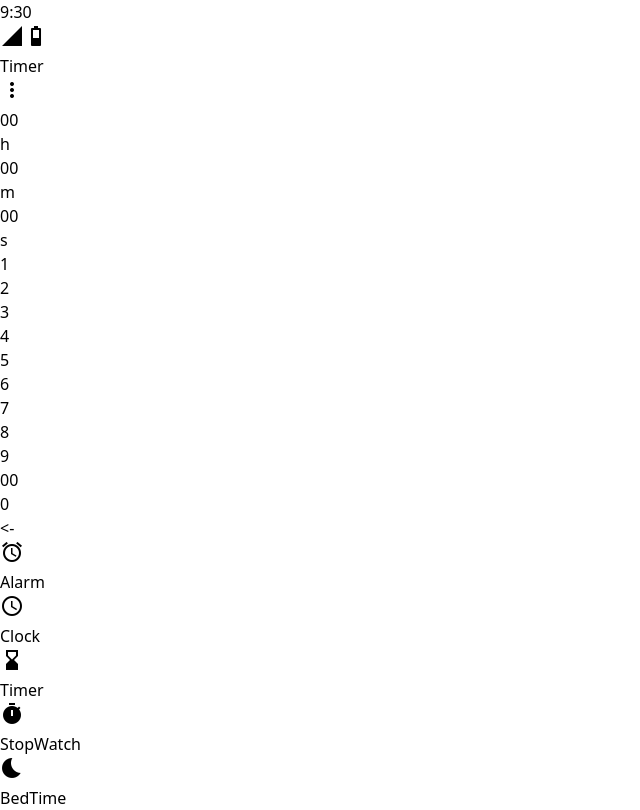
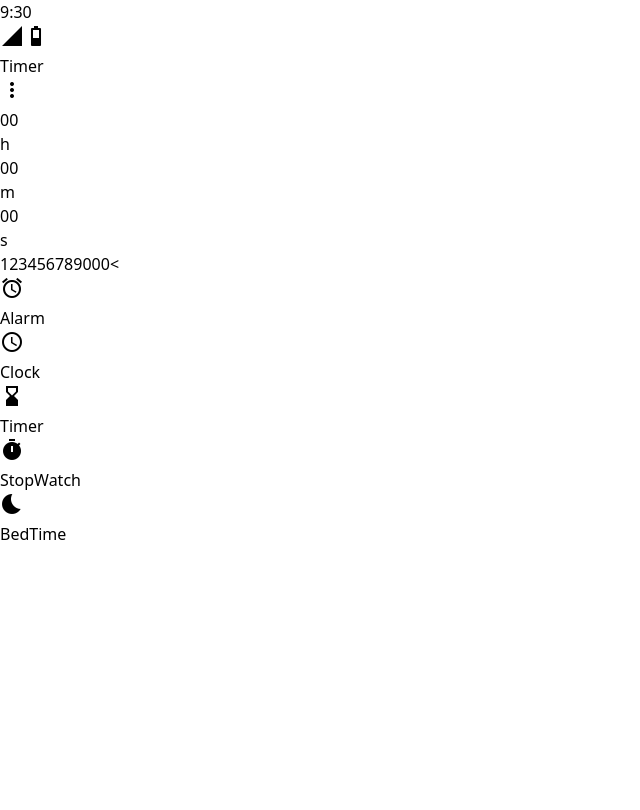
Before and after one commit to sinan-q/clock-web-app, a React (Vite) app: page /timer in a window 1280 px wide. Shown: the whole page, without its empty margins (0-640 px from the left). Built offline with nearby package versions, Linux system fonts and the light colour scheme; the HTML template or start-up script is replaced by a standard one; what @material-tailwind/html would draw is missing.

Commit message:
Timer with working buttons and display

```diff
--- a/src/components/Timer.jsx
+++ b/src/components/Timer.jsx
@@ -1,53 +1,99 @@
-import React from 'react'
+import React, {useEffect, useState} from 'react'
 
 const Timer = () => {
+    const [timer, setTimer] = useState([0,0,0,0,0,0])
+    const setTime = (text) => {
+        setTimer((prev) => {
+            let t = prev.slice()
+            switch (text) {
+                case "del":
+                    t.pop()
+                    t.unshift(0)
+                    break;
+                case '00':
+                    t.shift()
+                    t.shift()
+                    t.push(0,0)
+                    break;
+
+                default:
+                    t.shift()
+                    t.push(text)
+                    break;
+            }
+            return t
+        })
+    }
   return (
     <div className='flex-1 m-4'>
         <div className='m-4'>
             <div className="timer mb-4 flex items-end w-full justify-center">
-                <div className="text-5xl">00</div>
+                <div className="text-5xl">{timer[0]}{timer[1]}</div>
                 <div className="">h</div>
-                <div className=" text-5xl">00</div>
+                <div className=" text-5xl">{timer[2]}{timer[3]}</div>
                 <div className="">m</div>
-                <div className=" text-5xl">00</div>
+                <div className=" text-5xl">{timer[4]}{timer[5]}</div>
                 <div className="">s</div>
             </div>
             <div className=" grid grid-cols-3 place-items-center">
                 <TimerButton
                     text= {1}
+                    onClick = {()=>{setTime(1)}}
                 />
                 <TimerButton
                     text= {2}
+                    onClick = {()=>{setTime(2)}}
+
                 />
                 <TimerButton
                     text= {3}
+                    onClick = {()=>{setTime(3)}}
+
                 />
                 <TimerButton
                     text= {4}
+                    onClick = {()=>{setTime(4)}}
+
                 />
                 <TimerButton
                     text= {5}
+                    onClick = {()=>{setTime(5)}}
+
                 />
                 <TimerButton
                     text= {6}
+                    onClick = {()=>{setTime(6)}}
+
                 />
                 <TimerButton
                     text= {7}
+                    onClick = {()=>{setTime(7)}}
+
                 />
                 <TimerButton
                     text= {8}
+                    onClick = {()=>{setTime(8)}}
+
                 />
                 <TimerButton
                     text= {9}
+                    onClick = {()=>{setTime(9)}}
+
                 />
                 <TimerButton
                     text= {"00"}
+                    onClick = {()=>{setTime("00")}}
+
                 />
                 <TimerButton
                     text= {0}
+                    onClick = {()=>{setTime(0)}}
+
                 />
                 <TimerButton
-                    text= {"<-"}
+                    text= {"<"}
+                    onClick = {()=>{setTime("del")}}
+
                 />
             </div>
         </div>
@@ -58,8 +104,8 @@ const Timer = () => {
 export default Timer
 
 
-const TimerButton = ({text}) => {
+const TimerButton = ({text, onClick}) => {
   return (
-    <div className='border rounded-full text-center content-center h-16 w-16 text-white  bg-brown-600 '>{text}</div>
+    <button onClick={onClick} className='border rounded-full text-center content-center h-16 w-16 text-white  bg-brown-600 '>{text}</button>
   )
 }
```
